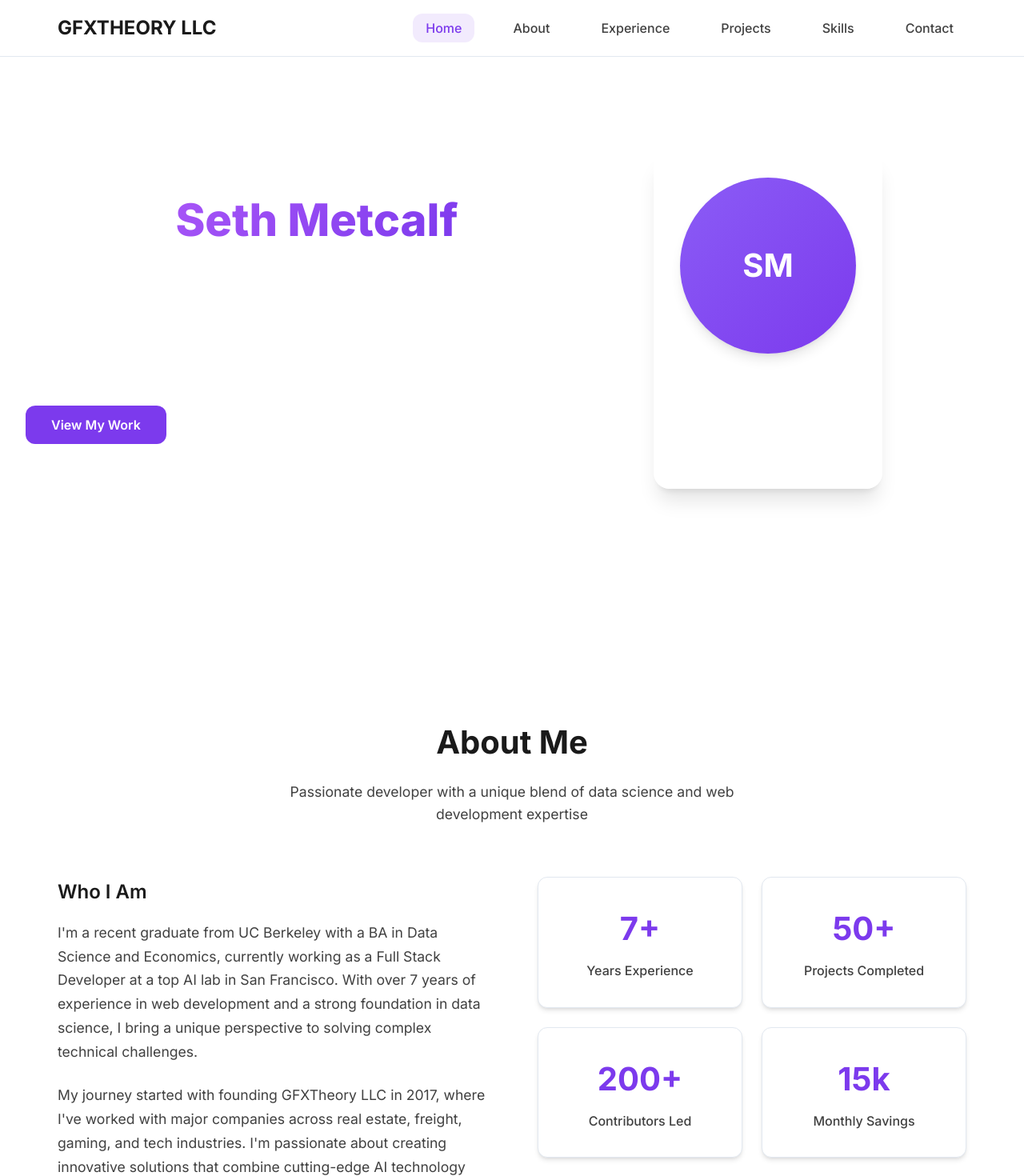
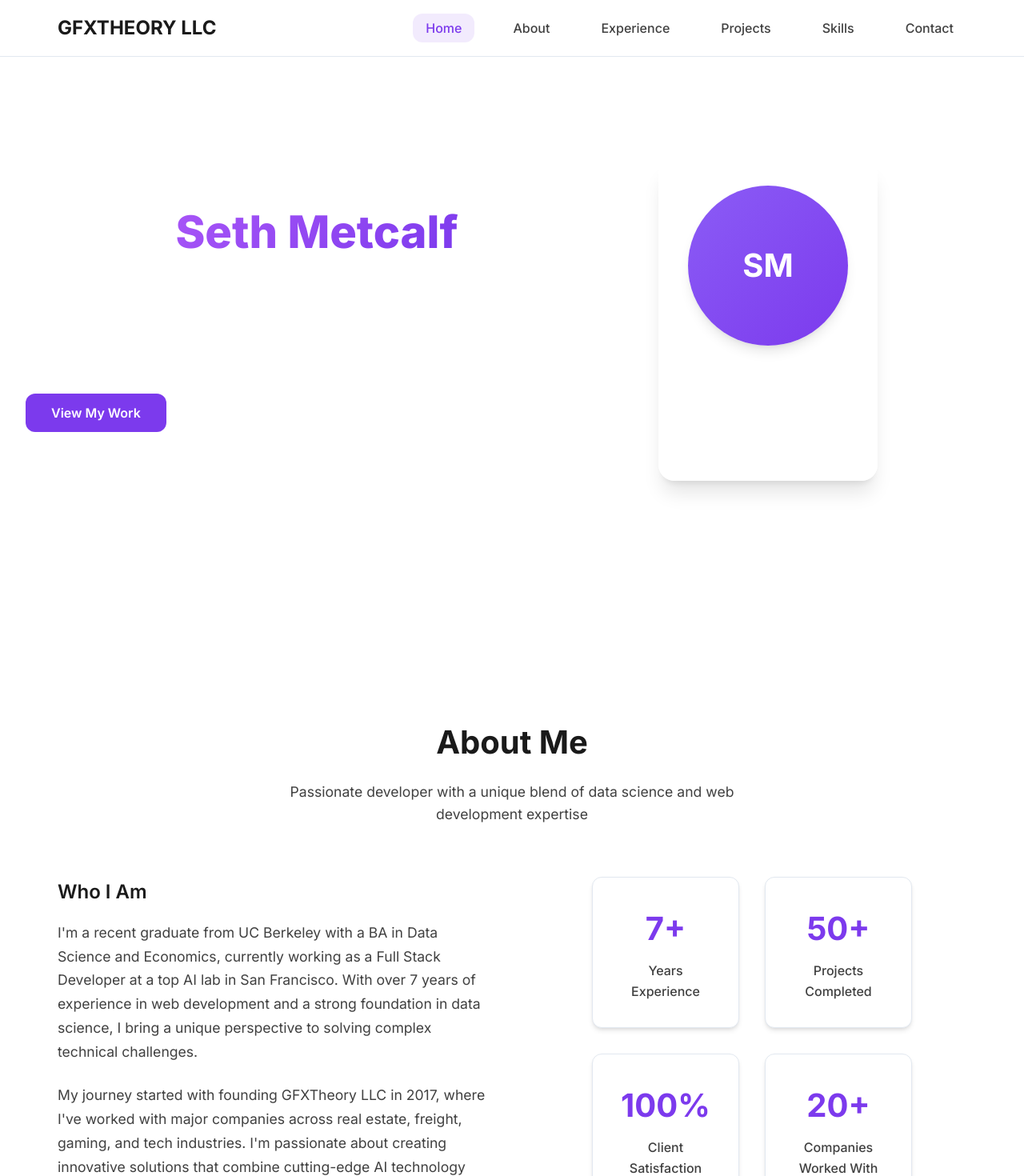
Before and after one commit to teorii/sethnijsmetcalf, a React (Vite) app: page / in a window 1280 px wide. Shown: the top 1470 px of the page at 80% size. Built offline with nearby package versions, Linux system fonts and the light colour scheme.

Commit message:
style updates

```diff
--- a/src/App.css
+++ b/src/App.css
@@ -177,9 +177,9 @@ body {
 }
 
 .hero-social-links {
-  margin-top: 1rem;
   display: flex;
   gap: 1rem;
+  margin-top: 1rem;
   justify-content: center;
 }
 
@@ -268,9 +268,13 @@ body {
   box-shadow: var(--shadow-xl);
 }
 
+.card-content {
+  /* Styles for card content */
+}
+
 .avatar {
-  width: 220px;
-  height: 220px;
+  width: 200px;
+  height: 200px;
   background: var(--gradient-secondary);
   border-radius: 50%;
   display: flex;
@@ -345,7 +349,9 @@ body {
 .stats-grid {
   display: grid;
   grid-template-columns: repeat(2, 1fr);
-  gap: 1.5rem;
+  gap: 2rem;
+  max-width: 400px;
+  margin: 0 auto;
 }
 
 .stat-card {
@@ -371,7 +377,7 @@ body {
 
 /* Experience Section */
 .timeline {
-  max-width: 800px;
+  max-width: 900px;
   margin: 0 auto;
 }
 
@@ -621,6 +627,20 @@ body {
   margin: 0 auto;
 }
 
+.contact-image {
+  display: flex;
+  justify-content: center;
+  align-items: center;
+}
+
+.contact-image img {
+  width: 100%;
+  max-width: 400px;
+  height: auto;
+  border-radius: var(--border-radius);
+  box-shadow: var(--shadow-md);
+}
+
 .contact-info h3 {
   font-size: 1.5rem;
   font-weight: 600;
--- a/src/App.jsx
+++ b/src/App.jsx
@@ -38,30 +38,30 @@ function App() {
   const stats = [
     { number: '7+', label: 'Years Experience' },
     { number: '50+', label: 'Projects Completed' },
-    { number: '200+', label: 'Contributors Led' },
-    { number: '15k', label: 'Monthly Savings' }
+    { number: '100%', label: 'Client Satisfaction' },
+    { number: '20+', label: 'Companies Worked With' },
   ]
 
   const projects = [
     {
-      title: "AI Poker Bot",
-      description: "Advanced poker bot using LLMs and Poker theory to make automated decisions on PokerNow.club",
-      tech: ["TypeScript", "Node.js", "Express", "Puppeteer", "SQLite", "ChatGPT", "Gemini"],
-      image: "https://images.unsplash.com/photo-1541278107931-e006523892df?w=500&h=300&fit=crop",
+      title: "Project 1",
+      description: "A placeholder project showcasing modern web development techniques and innovative solutions.",
+      tech: ["React", "TypeScript", "Node.js", "MongoDB"],
+      image: "https://placehold.co/500x300",
       link: "#"
     },
     {
-      title: "GFXTheory LLC",
-      description: "Founded design company serving major real estate, freight, gaming, and tech companies",
-      tech: ["React", "JavaScript", "TypeScript", "Tailwind CSS", "HTML/CSS"],
-      image: "https://images.unsplash.com/photo-1460925895917-afdab827c52f?w=500&h=300&fit=crop",
+      title: "Project 2",
+      description: "An example project demonstrating full-stack development capabilities and best practices.",
+      tech: ["Python", "Django", "PostgreSQL", "Docker"],
+      image: "https://placehold.co/500x300",
       link: "#"
     },
     {
-      title: "Sentiment Analysis System",
-      description: "Python-based sentiment analysis for company emails with PowerBI integration",
-      tech: ["Python", "SQL", "PowerBI", "Data Cleaning", "Machine Learning"],
-      image: "https://images.unsplash.com/photo-1551288049-bebda4e38f71?w=500&h=300&fit=crop",
+      title: "Project 3",
+      description: "A showcase project highlighting data science and machine learning expertise.",
+      tech: ["Python", "TensorFlow", "Pandas", "Scikit-learn"],
+      image: "https://placehold.co/500x300",
       link: "#"
     }
   ]
@@ -70,7 +70,6 @@ function App() {
     "Programming Languages": ["Python", "Java", "C", "JavaScript", "TypeScript", "HTML/CSS", "R", "SQL"],
     "Tools & Platforms": ["Azure DevOps", "Snowflake", "MySQL", "Databricks", "Git", "Google Cloud Platform", "VS Code", "Visual Studio", "IntelliJ", "PostgreSQL"],
     "Libraries & Frameworks": ["pandas", "NumPy", "Matplotlib", "PyTorch", "PySpark", "TensorFlow", "Tailwind", "React", "Node.js", "Django", "RESTful APIs"],
-    "Languages": ["English (Fluent)", "Spanish (Fluent)"]
   }
 
   return (
@@ -123,7 +122,7 @@ function App() {
               Full Stack Developer & CEO
             </h2>
             <p className="hero-description">
-              Passionate about creating innovative solutions that bridge the gap between data science and web development.
+              Passionate about creating innovative solutions.
               Currently working at a top AI lab, with expertise in React, Python, and machine learning.
             </p>
             <div className="hero-buttons">
@@ -151,7 +150,7 @@ function App() {
             transition={{ duration: 0.8, delay: 0.2 }}
             className="hero-image"
           >
-                          <div className="floating-card">
+              <div className="floating-card">
                 <div className="card-content">
                   <div className="avatar">SM</div>
                   <h3>Seth Metcalf</h3>
@@ -163,7 +162,7 @@ function App() {
                     <a href="https://linkedin.com/in/seth-metcalf" target="_blank" rel="noopener noreferrer">
                       <Linkedin size={20} />
                     </a>
-                    <a href="mailto:smetcalf@berkeley.edu">
+                    <a href="">
                       <Mail size={20} />
                     </a>
                   </div>
@@ -431,7 +430,10 @@ function App() {
             <p>Let's work together on your next project</p>
           </motion.div>
 
-          <div className="contact-content">
+                      <div className="contact-content">
+              <div className="contact-image">
+                <img src="https://placehold.co/1200x800" alt="Contact" />
+              </div>
             <motion.div
               className="contact-info"
               initial={{ opacity: 0, x: -50 }}
@@ -448,12 +450,13 @@ function App() {
               <div className="contact-details">
                 <div className="contact-item">
                   <Mail size={20} />
-                  <a href="mailto:smetcalf@berkeley.edu">smetcalf@berkeley.edu</a>
+                  <a href="">placeholder</a>
                 </div>
-                <div className="contact-item">
+                {/* comment out phone number for now */}
+                {/* <div className="contact-item">
                   <Phone size={20} />
-                  <a href="tel:+16194155664">(619) 415-5664</a>
-                </div>
+                  <a href="tel:+">placeholder</a>
+                </div> */}
                 <div className="contact-item">
                   <Github size={20} />
                   <a href="https://github.com/teorii" target="_blank" rel="noopener noreferrer">github.com/teorii</a>
@@ -464,14 +467,13 @@ function App() {
                 </div>
               </div>
             </motion.div>
-
-            <motion.div
+            {/* comment out form for now */}
+            {/* <motion.div
               className="contact-form"
               initial={{ opacity: 0, x: 50 }}
               whileInView={{ opacity: 1, x: 0 }}
               transition={{ duration: 0.8 }}
               viewport={{ once: true }}
-            >
               <form>
                 <div className="form-group">
                   <input type="text" placeholder="Your Name" required />
@@ -494,7 +496,7 @@ function App() {
                   Send Message
                 </motion.button>
               </form>
-            </motion.div>
+            </motion.div> */}
           </div>
         </div>
       </section>
@@ -511,7 +513,7 @@ function App() {
               <a href="https://linkedin.com/in/seth-metcalf" target="_blank" rel="noopener noreferrer">
                 <Linkedin size={20} />
               </a>
-              <a href="mailto:smetcalf@berkeley.edu">
+              <a href="">
                 <Mail size={20} />
               </a>
             </div>
```
